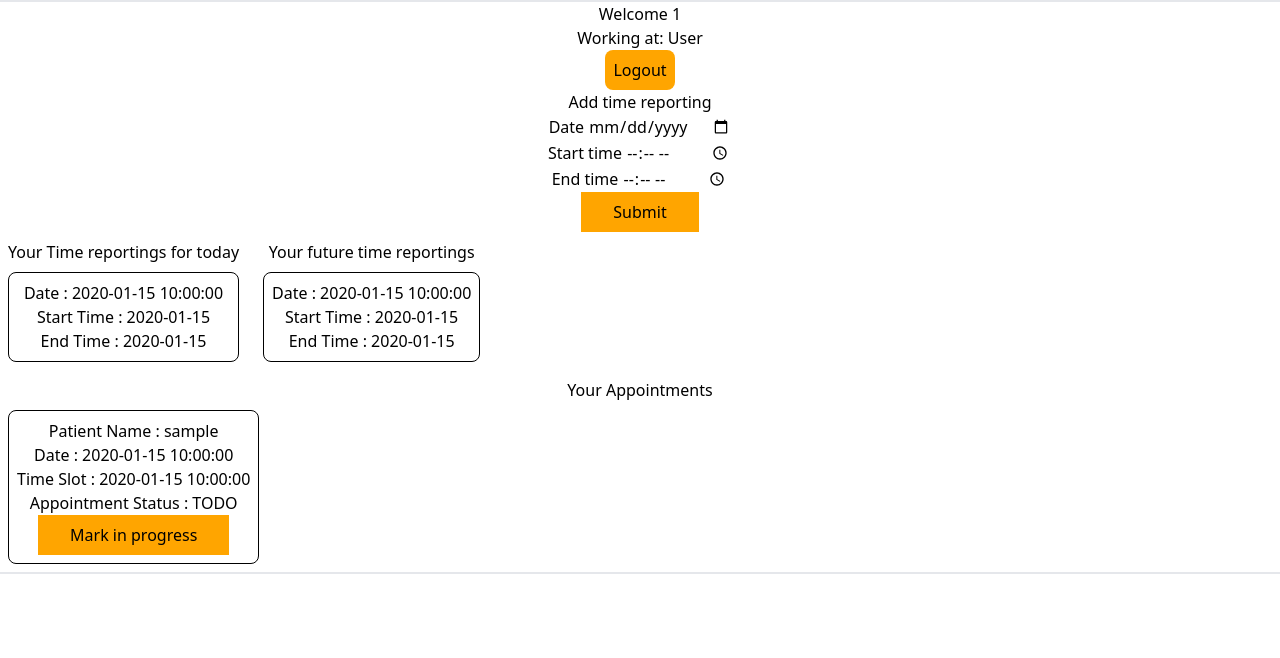
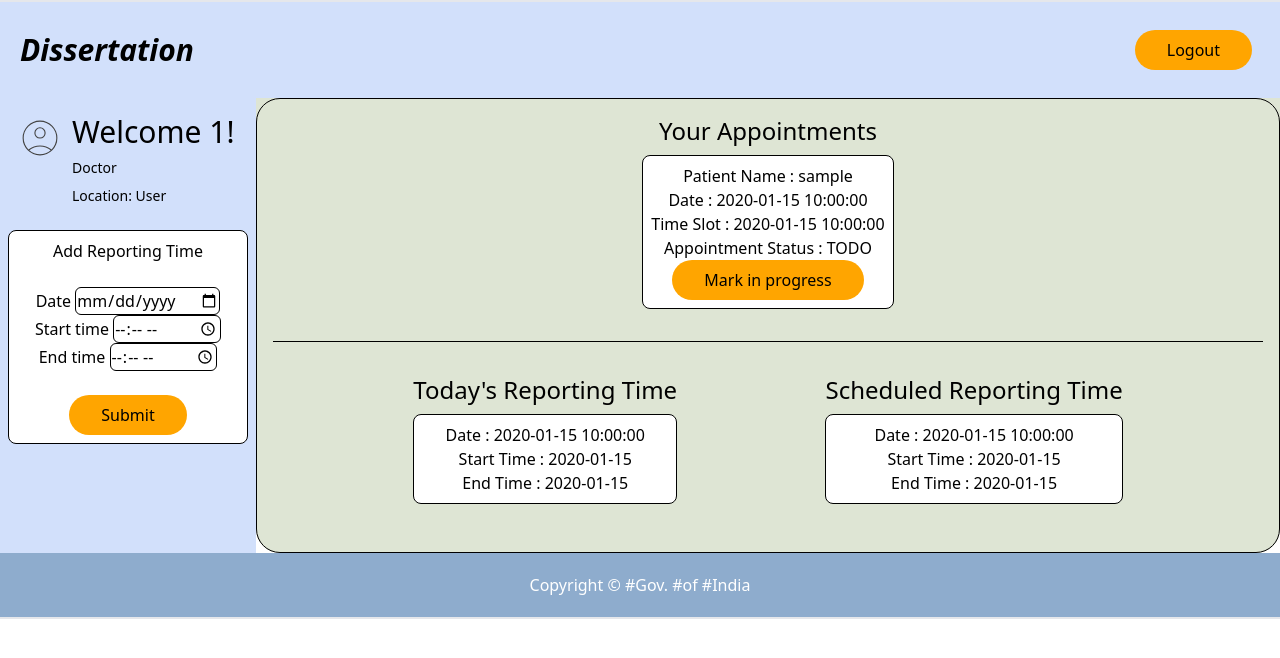
Before and after one commit to charan002/dissertation, a Flask app: page /doc/ in a window 1280 px wide. Shown: the top 658 px of the page. Run offline with Flask 3, Linux system fonts and the light colour scheme; the visitor is signed in with stand-in values (Sample User, id 1); a database or web service that is not in the repository returns one stand-in record (values such as "Sample title"); style sheets or scripts are compiled from the project's sources.

Commit message:
Added styles to Doc's Home page

```diff
--- a/templates/doctor/home.html
+++ b/templates/doctor/home.html
@@ -6,31 +6,85 @@
     <title>Doctor Homepage</title>
     <link rel="stylesheet" href="{{ url_for('static', filename='styles/output.css') }}">
 </head>
-<body>
-    <h1>Welcome {{ data.doctorid }} </h1>
-    <h1>Working at: {{ data.hospital }}</h1>
-    <button onclick="doctorLogout()" class="btn-primary">Logout</button>
+<body class="overflow-x-hidden">
+    <div class="grid grid-cols-[20%_80%] w-screen">
+        <div class="bg-[#D2E0FB] flex flex-col">
+            <div class="absolute top-8 left-5 text-3xl font-bold italic">Dissertation</div>
+            <div class="flex flex-col mt-24 p-4">
+                <div class="flex items-start ">
+                    <svg xmlns="http://www.w3.org/2000/svg" height="48px" viewBox="0 -960 960 960" width="48px"
+                        class="mr-2" fill="#434343">
+                        <path
+                            d="M248-250q55-37 110-58.5T480-330q67 0 122 21.5T712-250q43-45 68.5-103.09Q806-411.17 806-480q0-136-95-231t-231-95q-136 0-231 95t-95 231q0 68.83 25.5 126.91Q205-295 248-250Zm231.73-219q-47.73 0-80.23-32.77-32.5-32.76-32.5-80.5 0-47.73 32.77-80.23 32.76-32.5 80.5-32.5 47.73 0 80.23 32.77 32.5 32.76 32.5 80.5 0 47.73-32.77 80.23-32.76 32.5-80.5 32.5Zm.74 337q-73.47 0-136.68-27-63.22-27-110.5-74.5Q186-281 159-343.77q-27-62.76-27-136Q132-553 159-616q27-63 74.5-110.5T343.77-801q62.76-27 136-27Q553-828 616-801q63 27 110.5 74.5T801-615.97q27 63.03 27 135.5 0 73.47-27 136.68-27 63.22-74.5 110.5Q679-186 615.97-159q-63.03 27-135.5 27Zm-.47-22q57 0 114-20.5T694-234q-43-34-97.5-54T480-308q-62 0-117 19.5T267-234q42 39 99 59.5T480-154Zm.14-337Q519-491 545-517.14t26-65Q571-621 544.86-647t-65-26Q441-673 415-646.86t-26 65Q389-543 415.14-517t65 26Zm-.14-91Zm0 351Z" />
+                    </svg>
+                    <div>
+                        <h1 class="text-left font-thin text-3xl">Welcome {{ data.doctorid }}!</h1>
+                        <p class="text-sm font-extralight text-left mt-2">Doctor</p>
+                        <p class="text-sm font-extralight text-left mt-2">Location: {{ data.hospital }}</p>
+                    </div>
+                </div>
+            </div>
+            <div>
                 <form id="time-report-form">
-        <h1>Add time reporting</h1>
+                    <div class="border border-black rounded-lg m-2 py-2 bg-white">
+
+                        <h1>Add Reporting Time</h1>
+                        <br>
                         <div>
                             <label for="date">Date</label>
-            <input name="date" id="date-report" type="date"/>
+                            <input class="input-box" name="date" id="date-report" type="date"/>
                         </div>
                         <div>
                             <label for="starttime">Start time</label>
-            <input name="starttime" id="time-report" type="time" />
+                            <input class="input-box" name="starttime" id="time-report" type="time" />
                         </div>
+                        <div> </div>
                         <div>
                             <label for="endtime">End time</label>
-            <input name="endtime" id="time-report" type="time" />
+                            <input class="input-box" name="endtime" id="time-report" type="time" />
                         </div>
-        <button id="time-report-submit-btn">Submit</button>
+                        <br>
+                        <button class=" rounded-3xl" id="time-report-submit-btn">Submit</button>
+                    </div>
                 </form>
-    <div class="flex ">
+            </div>
+        </div>
+        <main class="rounded-3xl">
+            <header class="flex justify-between " id="header">
+                <div></div>
+                <div class="flex flex-row-reverse m-2">
+                <button onclick="doctorLogout()" class="w-full rounded-3xl">Logout</button>
+                </div>
+            </header>
+            <div class="rounded-3xl p-4 overflow-hidden border border-black flex flex-col">
+
+
+
+
+                <h1 class="text-2xl">Your Appointments</h1>
+                <div class="flex justify-evenly">
+                    {% for aptmt in data.appointments %}
+                    <div class="border border-black rounded-lg m-2 p-2 bg-white" onclick="handleAppointmentClick('{{aptmt.username}}', '{{aptmt._id}}')">
+                        <p> Patient Name : {{ aptmt.username }}</p>
+                        <p> Date : {{ aptmt.date }} </p>
+                        <p> Time Slot : {{ aptmt.timeSlot }}</p>
+                        <p> Appointment Status : {{ aptmt.status }} </p>
+                        {% if aptmt.status == "TODO" %}
+                        <button class=" rounded-3xl" onclick="handleStatusChange(event)" value={{aptmt._id}}>Mark in progress</button>
+                        {% elif aptmt.status == "INPROGRESS" %}
+                        <button>Give Prescription</button>
+                        {% endif %}
+                    </div>
+                    {% endfor %}
+                </div>
+                <br>
+                <hr>
+                <br>
+                <div class="flex justify-evenly">
                     <div class="m-2">
-            <h1 class="mb-2">Your Time reportings for today</h1>
+                        <h1 class="mb-2 text-2xl">Today's Reporting Time</h1>
                         {% for report in data.timeReporting %}
-            <div class="border border-black rounded-lg p-2">
+                        <div class="border border-black rounded-lg p-2 bg-white">
                             <p>Date : {{ report.date }}</p>
                             <p>Start Time : {{ report.starttime }}</p>
                             <p>End Time : {{ report.endtime }}</p>
@@ -38,36 +92,27 @@
                         {% endfor %}
                     </div>
                     <div class="m-2">
-            <h1>Your future time reportings</h1>
-            <div class="flex">
+                        <h1 class="mb-2 text-2xl">Scheduled Reporting Time</h1>
                         {% for report in data.futureTimeReporting %}
-                <div class="border border-black rounded-lg m-2 p-2">
+                        <div class="border border-black rounded-lg p-2 bg-white">
                             <p>Date : {{ report.date }}</p>
                             <p>Start Time : {{ report.starttime }}</p>
                             <p>End Time : {{ report.endtime }}</p>
                         </div>
+                        <br>
                         {% endfor %}
                     </div>
                 </div>
-    </div>
-    <h1>Your Appointments</h1>
-    <div class="flex">
-        {% for aptmt in data.appointments %}
-        <div class="border border-black rounded-lg m-2 p-2" onclick="handleAppointmentClick('{{aptmt.username}}', '{{aptmt._id}}')">
-            <p> Patient Name : {{ aptmt.username }}</p>
-            <p> Date : {{ aptmt.date }} </p>
-            <p> Time Slot : {{ aptmt.timeSlot }}</p>
-            <p> Appointment Status : {{ aptmt.status }} </p>
-            {% if aptmt.status == "TODO" %}
-            <button onclick="handleStatusChange(event)" value={{aptmt._id}}>Mark in progress</button>
-            {% elif aptmt.status == "INPROGRESS" %}
-            <button>Give Prescription</button>
-            {% endif %}
-        </div>
-        {% endfor %}
+
+
             </div>
             <div id="prescription-dialog" class="">
             </div>
+        </main>
+    </div>
+    <footer>
+        <p>Copyright © #Gov. #of #India</p>
+    </footer>
 </body>
 <script src="{{ url_for('static', filename='js/doctorHome.js' ) }}" defer ></script>
 </html>
--- a/templates/home.html
+++ b/templates/home.html
@@ -61,7 +61,6 @@
                     <div>
                         <h1 class="text-left font-thin text-3xl">Hello {{ data.username }}!</h1>
                         <p class="text-sm font-extralight text-left mt-2">Patient</p>
-
                     </div>
                 </div>
             </div>
@@ -138,6 +137,7 @@
                             {% endif %}
                         </div>
                     </div>
+                    <br>
                     <hr>
                     <br>
                     <div class="">
```
Lines whose indentation alone changed are shown as unchanged.
